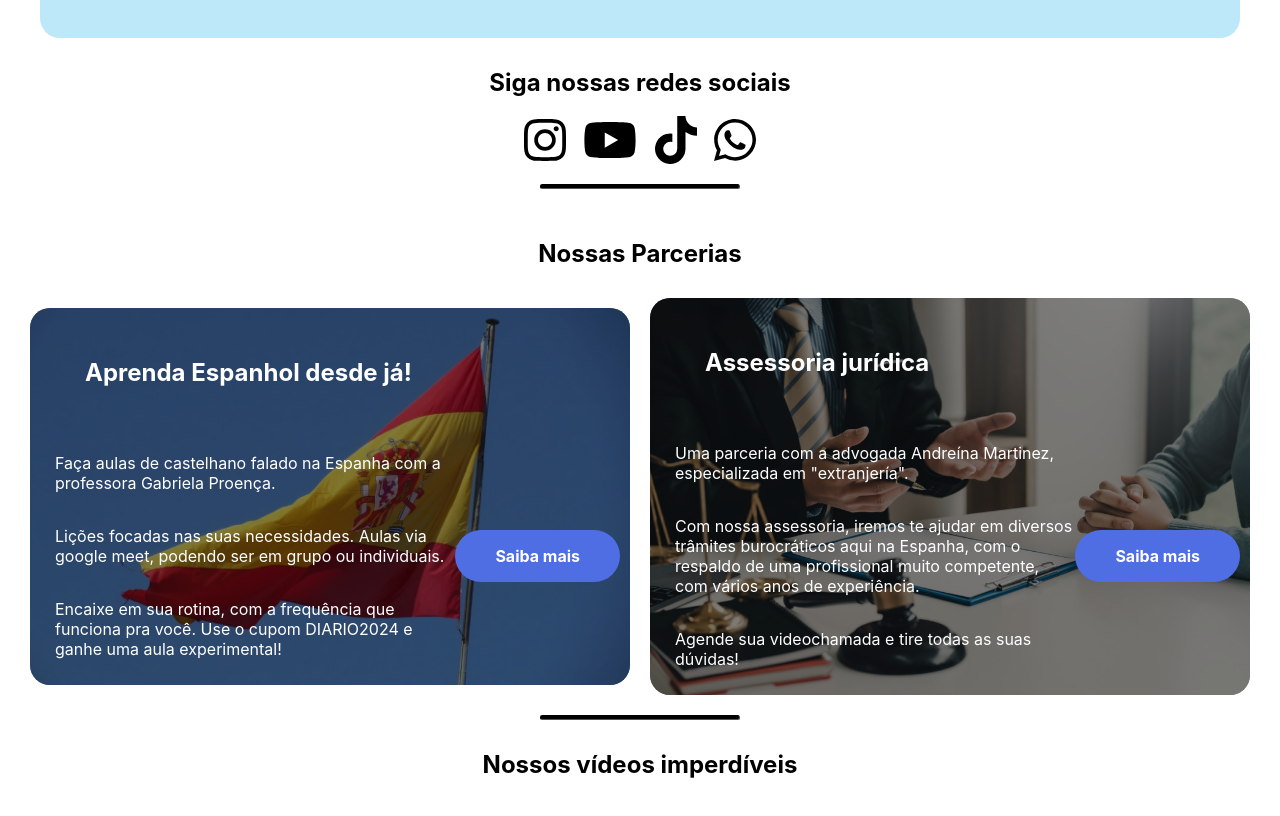
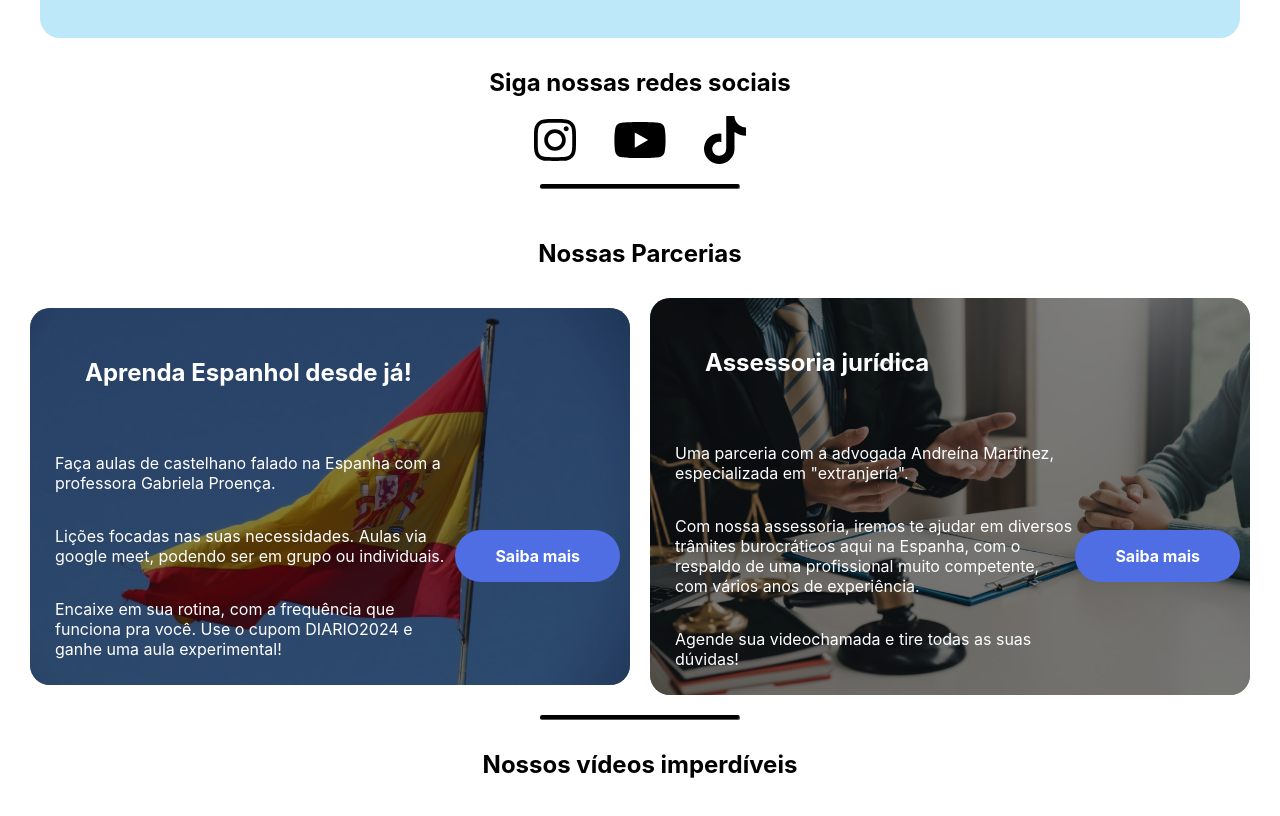
Before and after one commit to rrnazario/blog-builder, a React (Create React App) app: page / in a window 1280 px wide. Shown: the part 1626-2442 px from the top of the page. Built offline with nearby package versions, Linux system fonts and the light colour scheme; grey boxes are pictures that could not be loaded.

Commit message:
chore: remove wpp group from page

```diff
--- a/src/App.tsx
+++ b/src/App.tsx
@@ -57,7 +57,6 @@ function App() {
         instagramUrl="https://www.instagram.com/diario.derole"
         youtubeUrl="https://www.youtube.com/@diarioderole"
         tiktokUrl="https://www.tiktok.com/@diario.derole"
-        whatsappUrl="http://chat.whatsapp.com/KC7AQYLbpCmHxoHWwkZJLL"
         size='3x' />
       <hr />
       <br />
```
